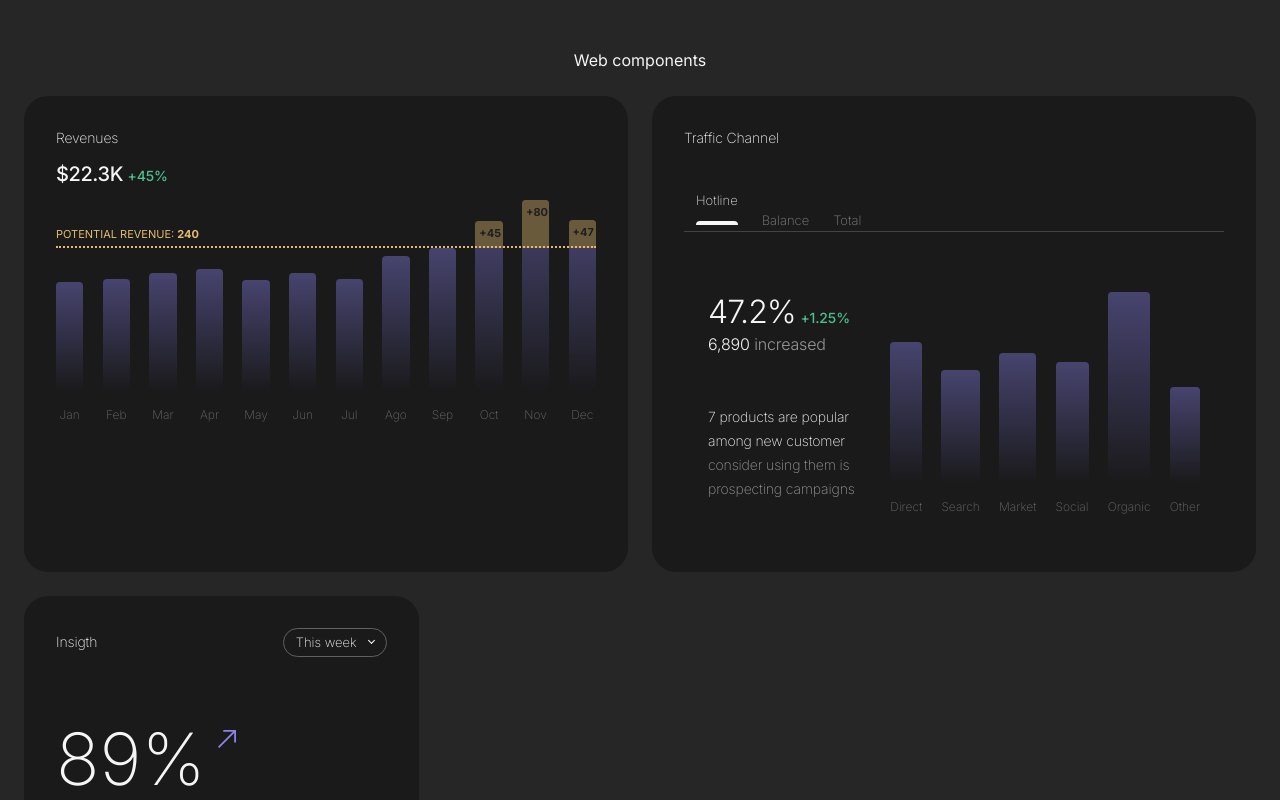
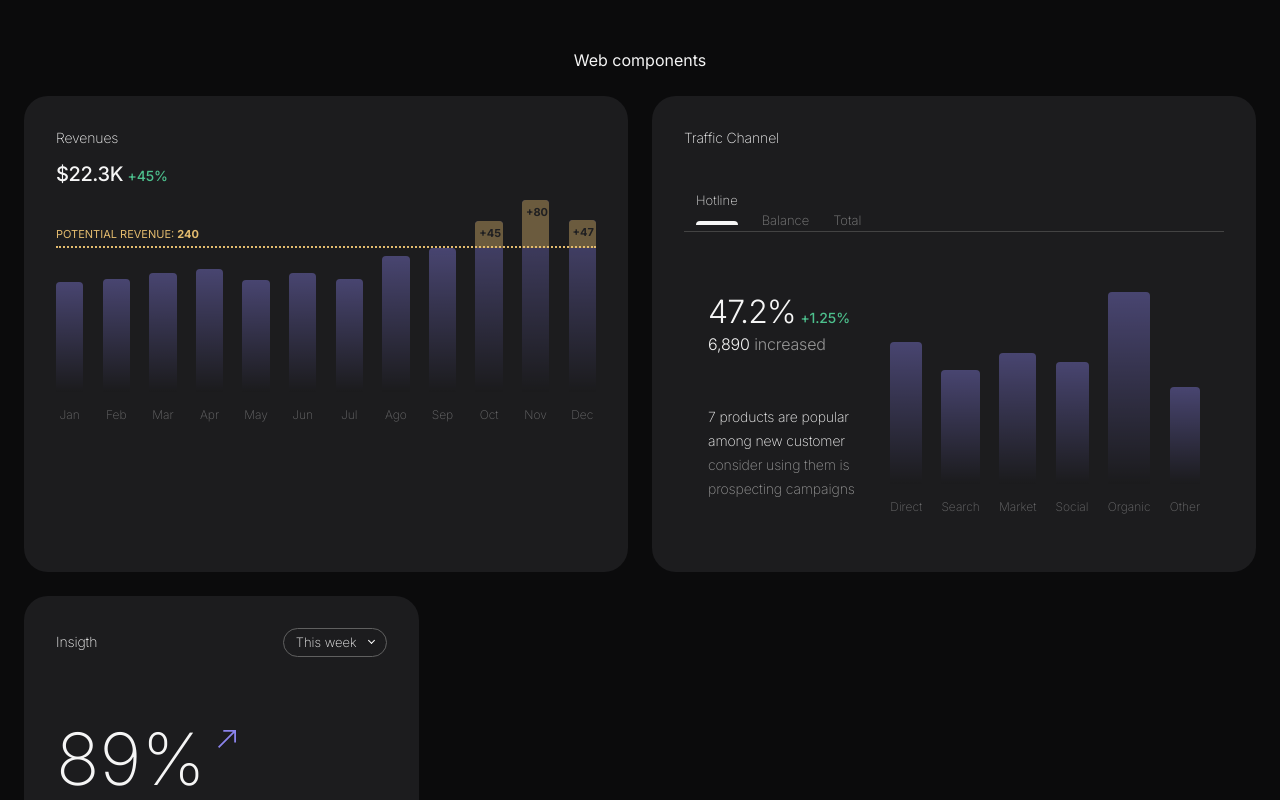
Before and after one commit to yersoncp/web-components, a Next.js app: page / in a window 1280 px wide. Shown: the top 800 px of the page. Built offline with nearby package versions, Linux system fonts and the light colour scheme.

Commit message:
update varr colors

```diff
--- a/src/app/globals.css
+++ b/src/app/globals.css
@@ -5,7 +5,6 @@
 :root {
   --black-800: #262626;
   --black-700: #434343;
-  --black-600: #555555;
 
   --gray-800: #606060;
   --gray-700: #818181;
@@ -18,12 +17,13 @@
   --success: #4dc08d;
   --warning: #e3bb6e;
 
-  --dark: #1a1a1b;
+  --dark: #1c1c1e;
+  --bg: #0b0b0c;
 }
 
 body {
   color: var(--gray-200);
-  background: var(--black-800);
+  background: var(--bg);
 }
 
 
--- a/src/components/Card/Card.module.css
+++ b/src/components/Card/Card.module.css
@@ -1,7 +1,6 @@
 .container {
   width: 100%;
   padding: 2rem;
-  background: #1a1a1b;
   border-radius: 24px;
   font-weight: 200;
   background: var(--dark);
```
